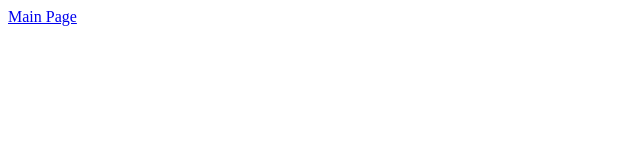
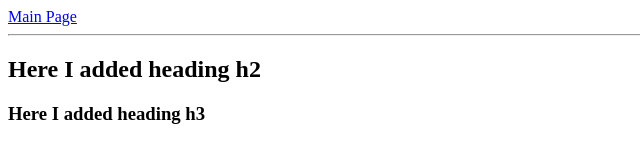
Before and after one commit to nargizaakunova/play-with-git, a website: page hello/index.html in a window 1280 px wide. Shown: the whole page, without its empty margins (0-640 px from the left). Drawn offline with Linux system fonts and the light colour scheme.

Commit message:
feat: add 2 headings and hr to hello page

```diff
--- a/hello/index.html
+++ b/hello/index.html
@@ -1,10 +1,13 @@
 <!DOCTYPE html>
 <html lang="en">
   <head>
-  <meta charset="UTF-8">
+    <meta charset="UTF-8" />
     <title>Hello</title>
   </head>
   <body>
     <a href="../index.html">Main Page</a>
+    <hr>
+    <h2>Here I added heading h2</h2>
+    <h3>Here I added heading h3</h3>
   </body>
 </html>
```
Lines whose indentation alone changed are shown as unchanged.
